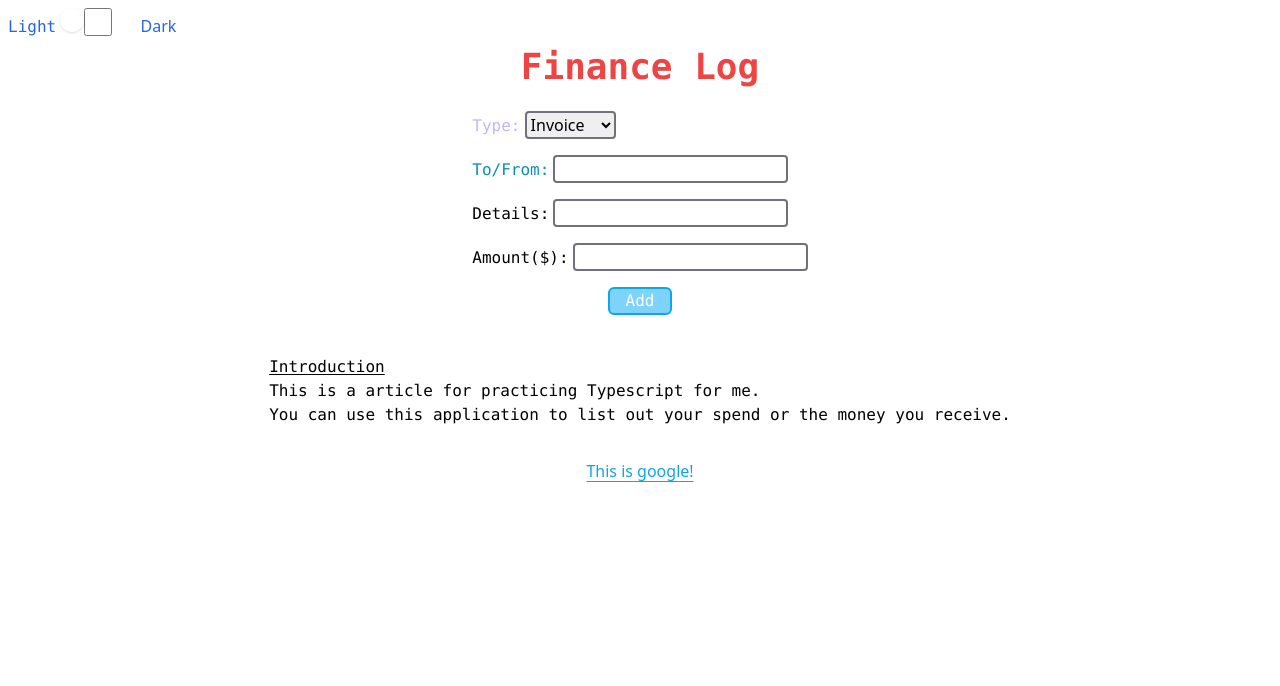
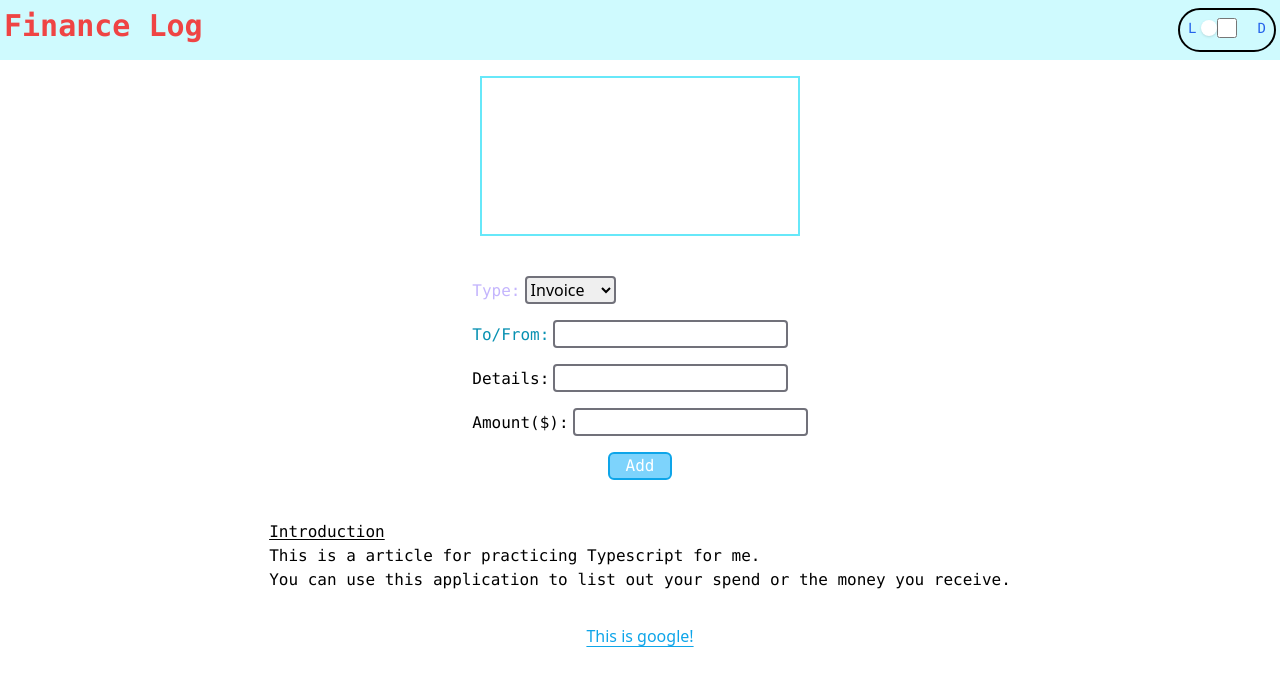
Before and after one commit to Kl0y2u2n8a/HelloWorld, a plain HTML site: page public/index.html in a window 1280 px wide. Drawn offline with Linux system fonts and the light colour scheme.

Commit message:
dark mode button modify

```diff
--- a/public/index.html
+++ b/public/index.html
@@ -7,27 +7,29 @@
     <link rel="stylesheet" href="tailwindstyle.css" >
 </head>
 <body class="bg-white dark:bg-gray-800">
-    <nav class=" justify-end px-2 py-2">
-        <label class="text-blue-600 dark:text-white font-mono">Light</label>
-        <input type="checkbox" id="hs-basic-usage" class="relative w-[4.75rem] h-7
-        bg-gray-100 border-transparent text-transparent
+    <div class="navbar flex px-1 py-2 bg-cyan-100 dark:bg-white">
+        <a href="index.html" class="font-bold text-red-500 text-3xl font-mono flex-1">Finance Log</a>
+        <div class="flex-none p-2 items-center navbar-end aria-controls='navbar-default' aria-expanded='false' border-2 rounded-full border-black">
+            <label class="text-blue-600 dark:text-white font-mono align-top text-sm">L</label>
+            <input type="checkbox" id="hs-basic-usage" class="relative w-[3.3rem] h-5
             rounded-full cursor-pointer transition-colors ease-in-out duration-200
-        focus:ring-blue-600 disabled:opacity-50 disabled:pointer-events-none checked:bg-none
+            focus:ring-blue-600 disabled:opacity-50 disabled:pointer-events-none checked:bg-gray-500
             checked:text-blue-600 checked:border-blue-600 focus:checked:border-blue-600
-        before:inline-block before:size-6 before:bg-white
-        checked:before:bg-blue-200 before:translate-x-0 checked:before:translate-x-full before:rounded-full
+            before:inline-block before:size-4 before:bg-white
+            checked:before:bg-green-400 before:translate-x-0 checked:before:translate-x-full before:rounded-full
             before:shadow before:transform before:ring-0 before:transition before:ease-in-out before:duration-200
             ">
             <!-- dark:before:bg-gray-400 dark:checked:before:bg-blue-200 dark:focus:ring-offset-gray-600
             dark:bg-gray-800 dark:border-gray-700 dark:checked:bg-blue-500 dark:checked:border-blue-500
             -->
-        <label class="text-blue-600 dark:text-white">Dark</label>
-        <label for="hs-basic-usage" class="sr-only font-mono">switch</label>
-    </nav>
+            <label class="text-blue-600 dark:text-white font-mono align-top text-sm">D</label>
+            <label for="hs-basic-usage" class="sr-only">switch</label>
+        </div>
+    </div>
     <div class="flex justify-center">
-        <div class="wrapper">
-            <h1 class="font-bold text-red-500 text-4xl font-mono">Finance Log</h1>
-            <ul class="item-list">
+        <div class="wrapper px-2 py-4">
+
+            <ul class="item-list border-2 border-cyan-300 w-80 h-40 dark:border-white">
             </ul>
         </div>
     </div>
```
Also changed, not shown: public/tailwindstyle.css. Lines whose indentation alone changed are shown as unchanged.
